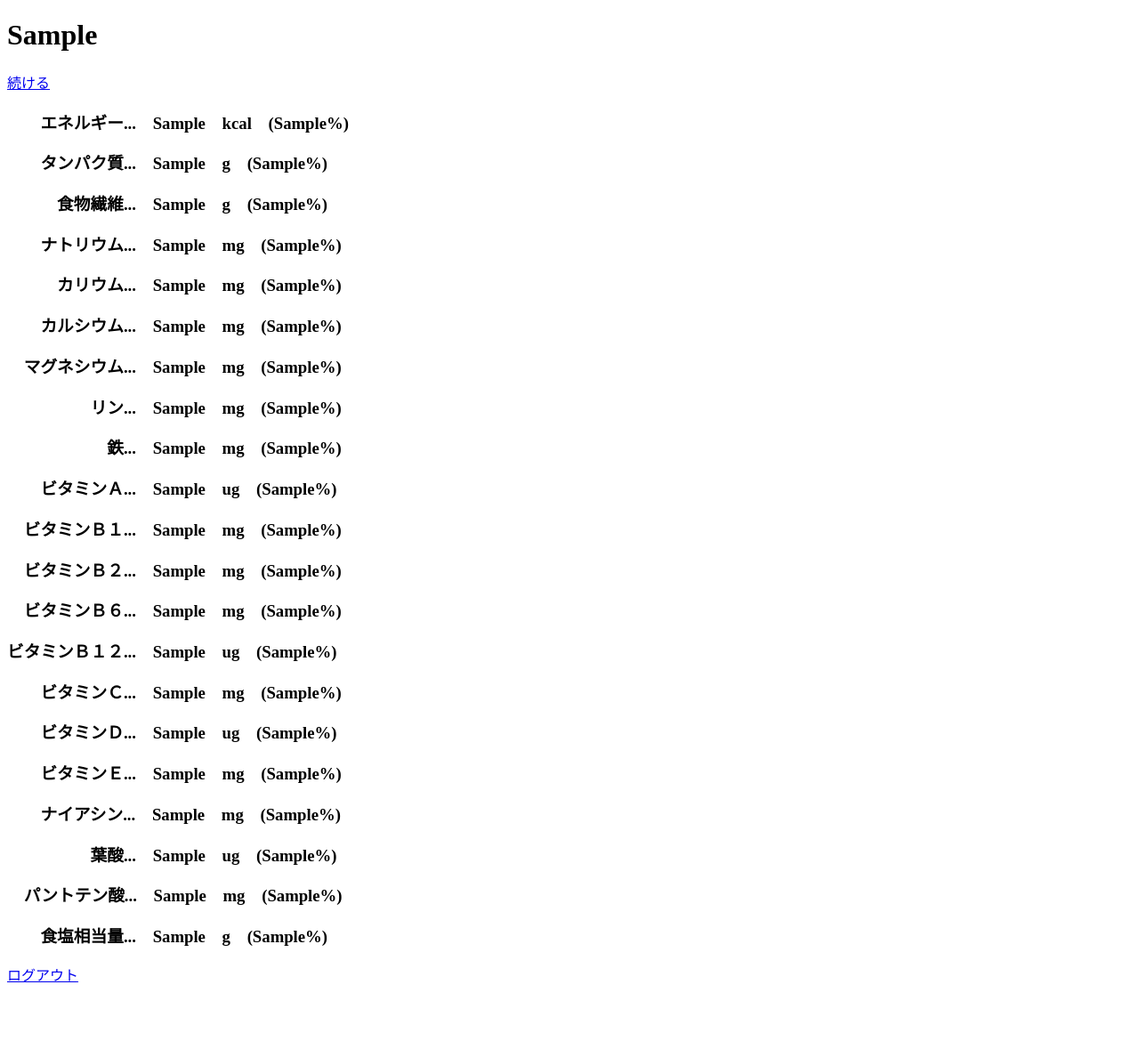
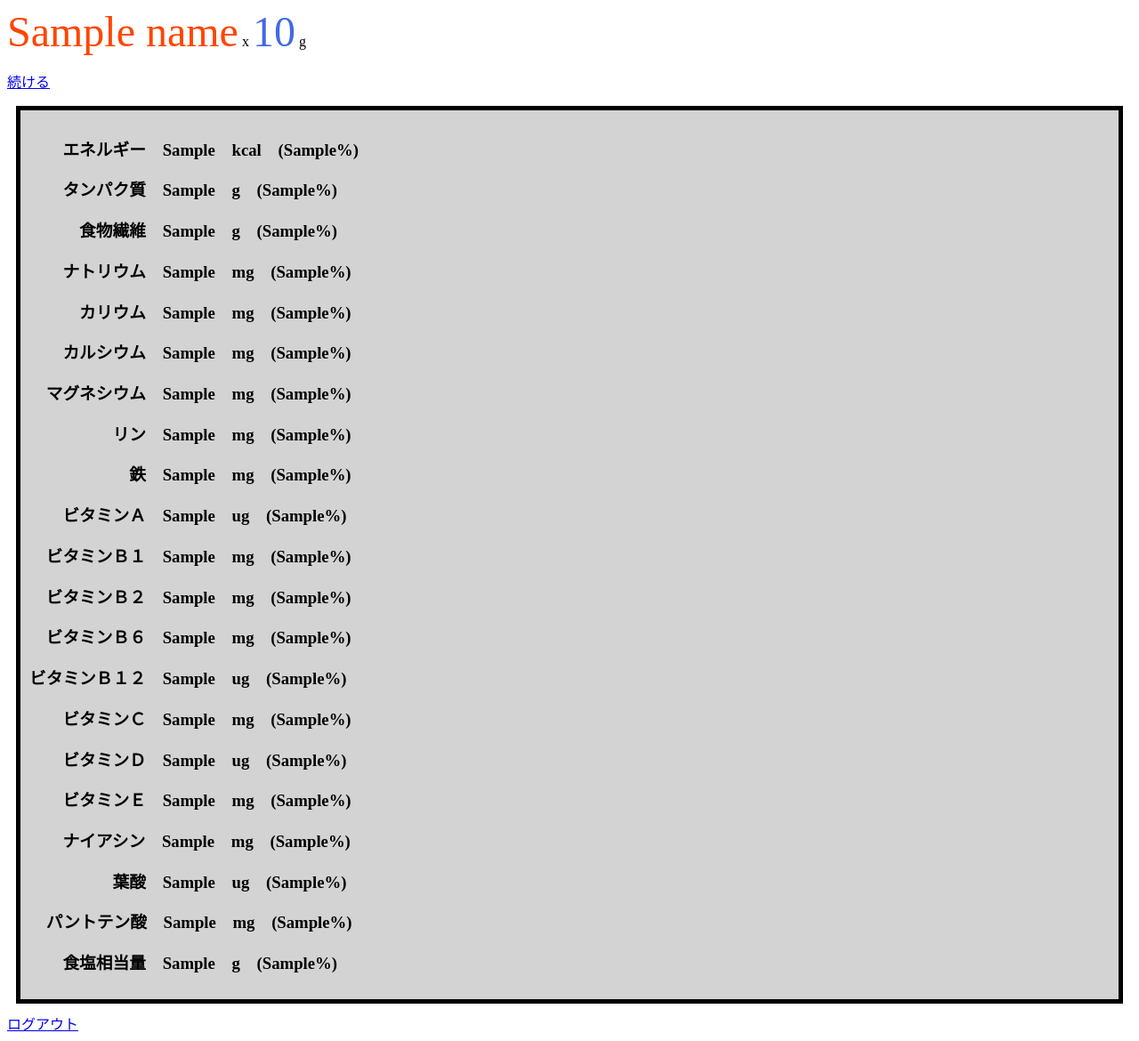
Before and after one commit to takutaku-handa/django_account-app, a Django app: template myproject/accounts/templates/output.html in a window 1280 px wide. Shown: the whole page at 89% size. Before the commit the page ends 1104 px from the top, so only its background shows below. Run offline with Django 3.2, Linux system fonts and the light colour scheme; the template is opened without the code that fills it: most values are stand-ins (such as "Sample title", 1, 10 or a date in 2020); parts of the project's set-up code (start-up, migrations or seed data) failed here and were passed over.

Commit message:
css追加

```diff
--- a/myproject/accounts/templates/output.html
+++ b/myproject/accounts/templates/output.html
@@ -5,33 +5,41 @@
     <title>食品成分</title>
 </head>
 <body>
-<h1>{{ vv }}</h1>
+{% load static %}
+{% block extrahead %}
+    <link href="{% static 'output.css' %}" rel="stylesheet">
+{% endblock %}
+
+<span id="name">{{ name }}</span>
+x
+<span id="weight">{{ weight }}</span>
+g
 <p></p>
 <a href="{% url 'index' %}">続ける</a>
 <p></p>
 <p></p>
-<h3>
-    <p>　　エネルギー...　{{ h0 }}　kcal　({{ p0 }}%)</p>
-    <p>　　タンパク質...　{{ h1 }}　g　({{ p1 }}%)</p>
-    <p>　　　食物繊維...　{{ h2 }}　g　({{ p2 }}%)</p>
-    <p>　　ナトリウム...　{{ h3 }}　mg　({{ p3 }}%)</p>
-    <p>　　　カリウム...　{{ h4 }}　mg　({{ p4 }}%)</p>
-    <p>　　カルシウム...　{{ h5 }}　mg　({{ p5 }}%)</p>
-    <p>　マグネシウム...　{{ h6 }}　mg　({{ p6 }}%)</p>
-    <p>　　　　　リン...　{{ h7 }}　mg　({{ p7 }}%)</p>
-    <p>　　　　　　鉄...　{{ h8 }}　mg　({{ p8 }}%)</p>
-    <p>　　ビタミンＡ...　{{ h18 }}　ug　({{ p18 }}%)</p>
-    <p>　ビタミンＢ１...　{{ h9 }}　mg　({{ p9 }}%)</p>
-    <p>　ビタミンＢ２...　{{ h10 }}　mg　({{ p10 }}%)</p>
-    <p>　ビタミンＢ６...　{{ h11 }}　mg　({{ p11 }}%)</p>
-    <p>ビタミンＢ１２...　{{ h12 }}　ug　({{ p12 }}%)</p>
-    <p>　　ビタミンＣ...　{{ h14 }}　mg　({{ p14 }}%)</p>
-    <p>　　ビタミンＤ...　{{ h15 }}　ug　({{ p15 }}%)</p>
-    <p>　　ビタミンＥ...　{{ h19 }}　mg　({{ p19 }}%)</p>
-    <p>　　ナイアシン...　{{ h13 }}　mg　({{ p13 }}%)</p>
-    <p>　　　　　葉酸...　{{ h16 }}　ug　({{ p16 }}%)</p>
-    <p>　パントテン酸...　{{ h17 }}　mg　({{ p17 }}%)</p>
-    <p>　　食塩相当量...　{{ h20 }}　g　({{ p20 }}%)</p>
+<h3 class="sample1">
+    <p>　　エネルギー　{{ h0 }}　kcal　({{ p0 }}%)</p>
+    <p>　　タンパク質　{{ h1 }}　g　({{ p1 }}%)</p>
+    <p>　　　食物繊維　{{ h2 }}　g　({{ p2 }}%)</p>
+    <p>　　ナトリウム　{{ h3 }}　mg　({{ p3 }}%)</p>
+    <p>　　　カリウム　{{ h4 }}　mg　({{ p4 }}%)</p>
+    <p>　　カルシウム　{{ h5 }}　mg　({{ p5 }}%)</p>
+    <p>　マグネシウム　{{ h6 }}　mg　({{ p6 }}%)</p>
+    <p>　　　　　リン　{{ h7 }}　mg　({{ p7 }}%)</p>
+    <p>　　　　　　鉄　{{ h8 }}　mg　({{ p8 }}%)</p>
+    <p>　　ビタミンＡ　{{ h18 }}　ug　({{ p18 }}%)</p>
+    <p>　ビタミンＢ１　{{ h9 }}　mg　({{ p9 }}%)</p>
+    <p>　ビタミンＢ２　{{ h10 }}　mg　({{ p10 }}%)</p>
+    <p>　ビタミンＢ６　{{ h11 }}　mg　({{ p11 }}%)</p>
+    <p>ビタミンＢ１２　{{ h12 }}　ug　({{ p12 }}%)</p>
+    <p>　　ビタミンＣ　{{ h14 }}　mg　({{ p14 }}%)</p>
+    <p>　　ビタミンＤ　{{ h15 }}　ug　({{ p15 }}%)</p>
+    <p>　　ビタミンＥ　{{ h19 }}　mg　({{ p19 }}%)</p>
+    <p>　　ナイアシン　{{ h13 }}　mg　({{ p13 }}%)</p>
+    <p>　　　　　葉酸　{{ h16 }}　ug　({{ p16 }}%)</p>
+    <p>　パントテン酸　{{ h17 }}　mg　({{ p17 }}%)</p>
+    <p>　　食塩相当量　{{ h20 }}　g　({{ p20 }}%)</p>
 </h3>
 <a href="{% url 'logout' %}">ログアウト</a>
 
--- a/myproject/accounts/views.py
+++ b/myproject/accounts/views.py
@@ -121,8 +121,8 @@ def outputview(request):
     out(food_input, weight_input)
     template = loader.get_template("output.html")
     v = foodname[0].replace('\u3000', ' ')
-    vv = " " + v + " x " + weight_input + "g "
-    context = {"vv": vv,
+    context = {"name": v,
+               "weight": weight_input,
                "h0": hyo[0],
                "h1": hyo[1],
                "h2": hyo[2],
--- a/myproject/myproject/settings.py
+++ b/myproject/myproject/settings.py
@@ -113,6 +113,11 @@ USE_TZ = True
 # https://docs.djangoproject.com/en/3.0/howto/static-files/
 
 STATIC_URL = '/static/'
+
+STATICFILES_DIRS = (
+    os.path.join(BASE_DIR, 'static'),
+)
+
 LOGIN_URL = 'login'
 LOGOUT_REDIRECT_URL = 'login'
 LOGIN_REDIRECT_URL = 'index'
--- /dev/null
+++ b/myproject/static/output.css
@@ -0,0 +1,24 @@
+span#name {
+    color: orangered;
+    display: inline;
+}
+
+span#weight {
+    color: royalblue;
+    display: inline;
+}
+
+span {
+    font-size: 300%;
+}
+
+.sample1 {
+    margin: 10px;
+    padding: 10px;
+    border: 5px solid black;
+    background-color: lightgray;
+}
+
+div {
+    font-size: 1em
+}
```
Also changed, not shown: myproject/accounts/templates/index.html (+9 -4 lines), myproject/static/index.css (added, +7 -0 lines), myproject/db.sqlite3.
